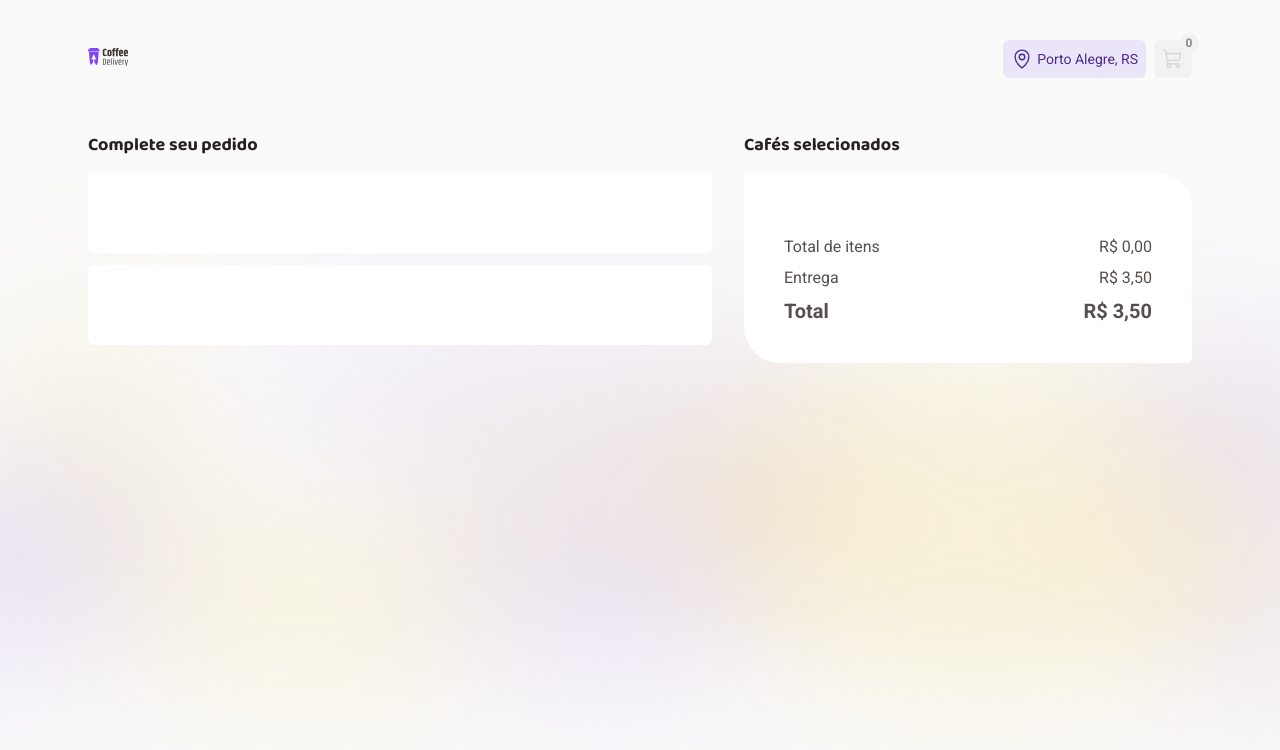
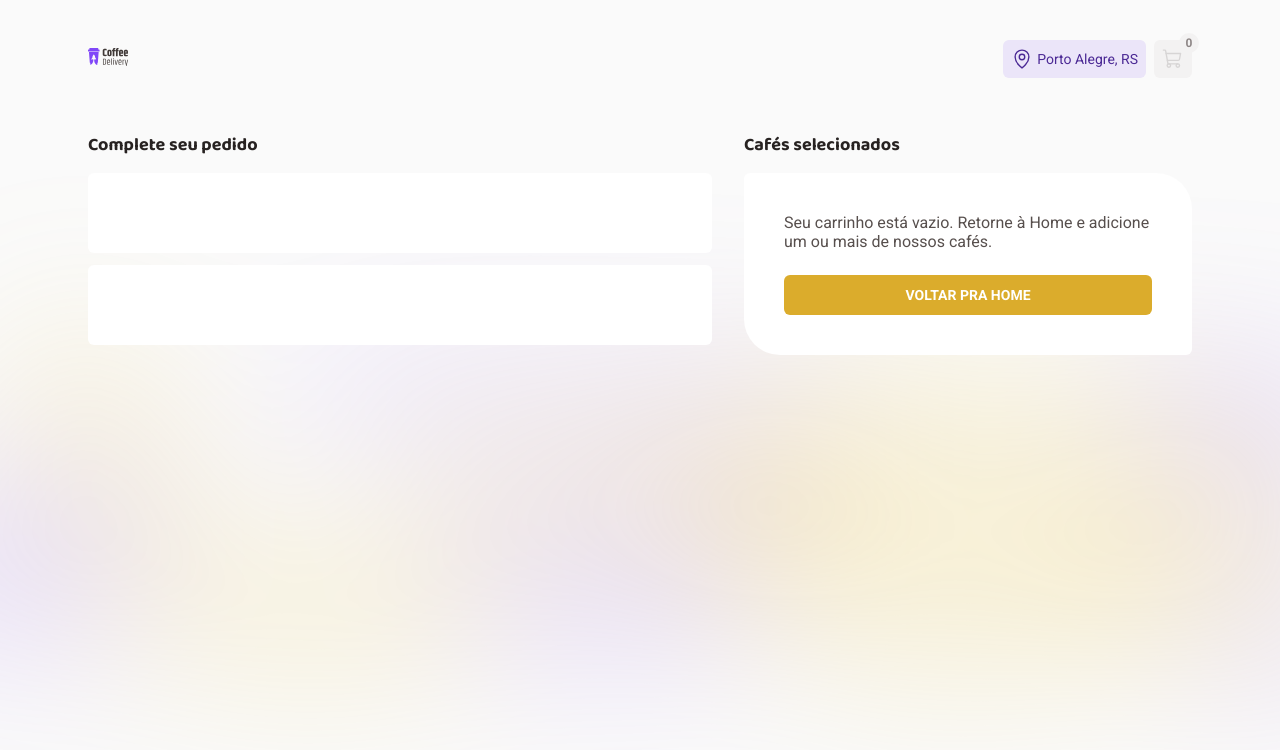
Before and after one commit to renandf/rocketseat-challenge-2-coffee-delivery, a React (Vite) app: page /checkout in a window 1280 px wide. Shown: the top 750 px of the page. Built offline with nearby package versions, Linux system fonts and the light colour scheme.

Commit message:
feat: Handle empty cart; Improve function to update cart

```diff
--- a/src/Contexts/CartContext.tsx
+++ b/src/Contexts/CartContext.tsx
@@ -12,8 +12,7 @@ interface CartContextType {
   totalItems: number
   totalPrice: number
   addCoffee: (obj: Coffee) => void
-  increaseCoffee: (id: string) => void
-  decreaseCoffee: (id: string) => void
+  updateCoffeeInCart: (id: string, operation: 'add' | 'subtract') => void
   removeCoffee: (id: string) => void
 }
 
@@ -84,29 +83,17 @@ export function CartContextProvider({
   }
 
   // -----------------------------
-  // Increase coffee in cart
+  // Update coffee in cart
   // -----------------------------
-  function increaseCoffee(id: string) {
+  function updateCoffeeInCart(id: string, operation: 'add' | 'subtract') {
     const coffeeInCart = coffees.find(coffee => coffee.id === id)
-    const newQuantity = coffeeInCart!.quantity + 1
+    let newQuantity:number
 
-    const coffeesInCart = coffees.map(coffee => {
-      if (coffee.id === id) {
-        return {...coffee, quantity: newQuantity}
-      } else {
-        return coffee
-      }
-    })
-
-    dispatch(updateCartAction(coffeesInCart))
-  }
-
-  // -----------------------------
-  // Decrease coffee in cart
-  // -----------------------------
-  function decreaseCoffee(id: string) {
-    const coffeeInCart = coffees.find(coffee => coffee.id === id)
-    const newQuantity = coffeeInCart!.quantity - 1
+    if (operation === 'add')  {
+      newQuantity = coffeeInCart!.quantity + 1
+    } else {
+      newQuantity = coffeeInCart!.quantity - 1
+    }
 
     const coffeesInCart = coffees.map(coffee => {
       if (coffee.id === id) {
@@ -136,8 +123,7 @@ export function CartContextProvider({
       totalItems,
       totalPrice,
       addCoffee,
-      increaseCoffee,
-      decreaseCoffee,
+      updateCoffeeInCart,
       removeCoffee,
     }}>
       {children}
--- a/src/components/CounterInput/index.tsx
+++ b/src/components/CounterInput/index.tsx
@@ -10,7 +10,7 @@ interface CounterInputProps {
 }
 
 export function CounterInput({ count, updateCoffeeCount, cartCoffeeId }: CounterInputProps) {
-  const { increaseCoffee, decreaseCoffee } = useContext(CartContext)
+  const { updateCoffeeInCart } = useContext(CartContext)
 
   const [ counter, setCounter ] = useState(count)
   const [ isMin, setIsMin ] = useState(count <= 1 ? true : false)
@@ -37,7 +37,7 @@ export function CounterInput({ count, updateCoffeeCount, cartCoffeeId }: Counter
     }
 
     if (coffeeId) {
-      decreaseCoffee(coffeeId)
+      updateCoffeeInCart(coffeeId, 'subtract')
     }
   }
 
@@ -62,7 +62,7 @@ export function CounterInput({ count, updateCoffeeCount, cartCoffeeId }: Counter
     }
 
     if (coffeeId) {
-      increaseCoffee(coffeeId)
+      updateCoffeeInCart(coffeeId, 'add')
     }
   }
 
--- a/src/pages/Checkout/index.tsx
+++ b/src/pages/Checkout/index.tsx
@@ -1,14 +1,14 @@
 import { useContext } from 'react'
+import { Link } from 'react-router-dom'
 import { CoffeeCardCart } from '../../components/CoffeeCardCart'
 import { CartContext } from '../../Contexts/CartContext'
 import { styledPrice } from '../../utils'
-import { AddressContainer, AsideContainer, CartContainer, CartPriceGroup, CartPriceItem, CartPriceTotal, MainContainer, PaymentContainer, WrappingContainer } from "./styles"
+import { AddressContainer, AsideContainer, CartButton, CartContainer, CartPriceGroup, CartPriceItem, CartPriceTotal, MainContainer, PaymentContainer, WrappingContainer } from "./styles"
 
 export function Checkout() {
   const { coffees, totalPrice } = useContext(CartContext)
   const delivery = 350
   const totalWithDelivery = totalPrice + delivery
-
 
   return (
     <>
@@ -22,6 +22,14 @@ export function Checkout() {
 
         <AsideContainer>
         <h2>Cafés selecionados</h2>
+          { coffees.length === 0 ? (
+            <CartContainer>
+              <p>Seu carrinho está vazio. Retorne à Home e adicione um ou mais de nossos cafés.</p>
+              <Link to="/">
+                <CartButton>Voltar pra Home</CartButton>
+              </Link>
+            </CartContainer>
+          ) : (
             <CartContainer>
               {coffees.map(coffee => {
                 return (
@@ -51,7 +59,9 @@ export function Checkout() {
                   <span>{styledPrice(totalWithDelivery)}</span>
                 </CartPriceTotal>
               </CartPriceGroup>
+              <CartButton disabled>Confirmar pedido</CartButton>
             </CartContainer>
+          )}
         </AsideContainer>
       </WrappingContainer>
     </>
--- a/src/pages/Checkout/styles.ts
+++ b/src/pages/Checkout/styles.ts
@@ -62,3 +62,29 @@ export const CartPriceTotal = styled(CartPriceBase)`
   font-size: 1.25rem;
   font-weight: 700;
 `
+
+export const CartButton = styled.button`
+  margin-block-start: 1.5rem;
+  width: 100%;
+  text-align: center;
+  background-color: ${props => props.theme['yellow']};
+  color: ${props => props.theme.white};
+  border-radius: ${props => props.theme['border-radius-md']};
+  padding: .75rem .5rem;
+  border: 0;
+  font-size: .875rem;
+  font-weight: bold;
+  text-transform: uppercase;
+  cursor: pointer;
+  transition: background-color .2s, color .2s;
+
+  &:hover {
+    background-color: ${props => props.theme['yellow-dark']};
+  }
+
+  &:disabled {
+    background-color: ${props => props.theme['base-card']};
+    color: ${props => props.theme['base-hover']};
+    cursor: not-allowed;
+  }
+`
```
Lines whose indentation alone changed are shown as unchanged.
